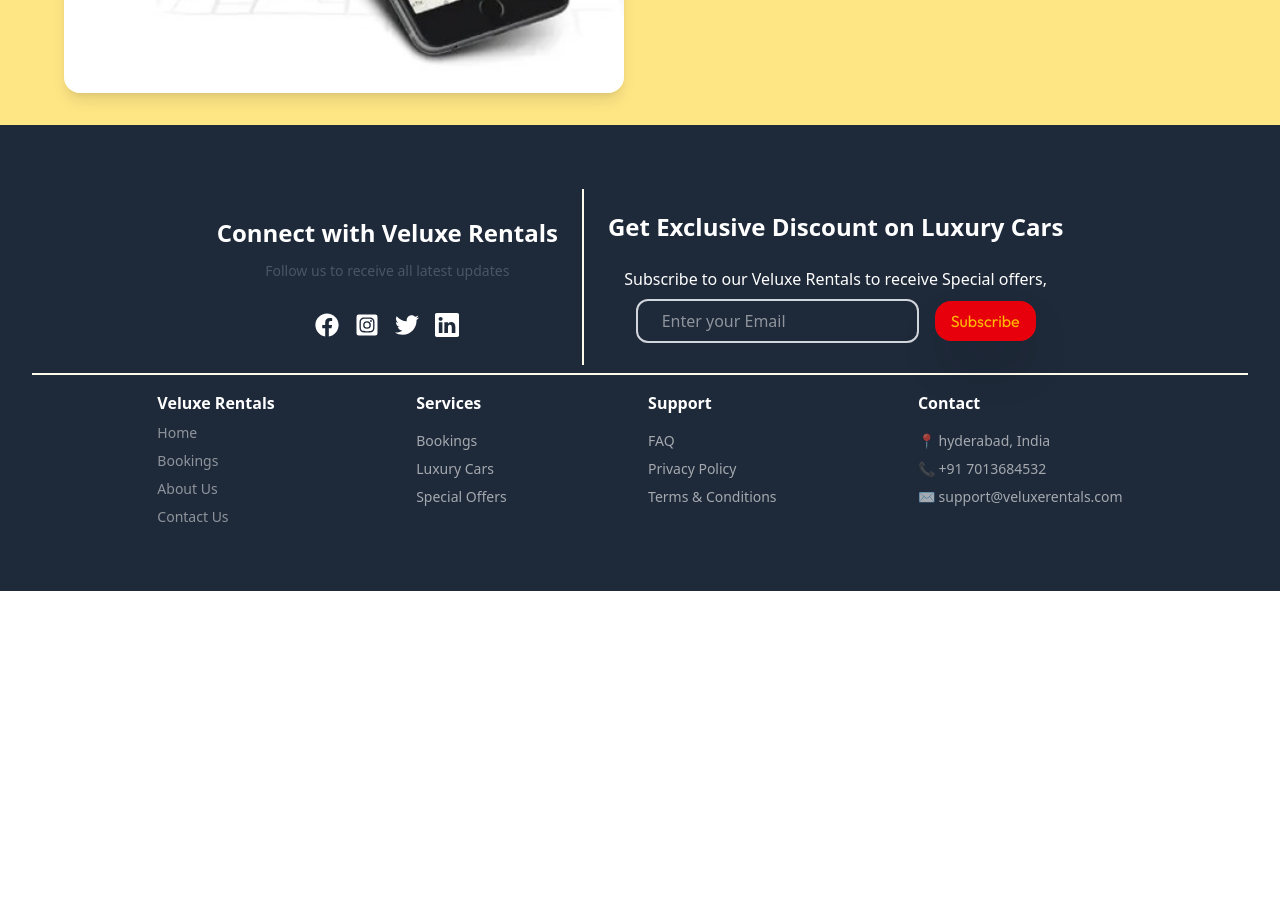
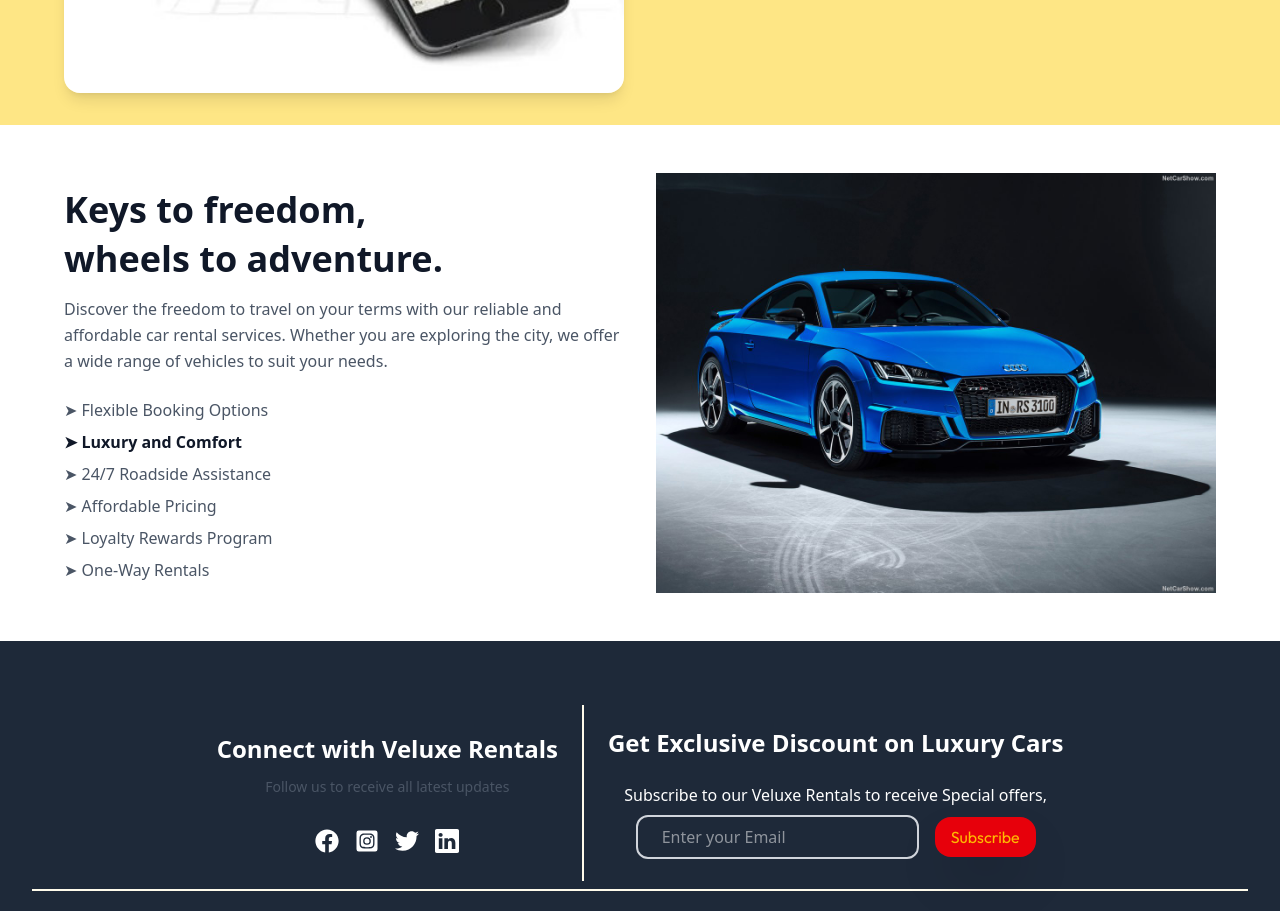
Before and after one commit to mdjameel04/Veluxe-Rentals, a React (Vite) app in the folder Frontend/: page / in a window 1280 px wide. Shown: the part 2640-3551 px from the top of the page. Before the commit the page ends 3231 px from the top, so only its background shows below. Built offline with nearby package versions, Linux system fonts and the light colour scheme; a web font is replaced by a local one.

Commit message:
added home featuers

```diff
--- a/Frontend/src/Components/Models.jsx
+++ b/Frontend/src/Components/Models.jsx
@@ -127,8 +127,54 @@
     </div>
   </div>
 </div>
+{/* info */}
 
+<div className="w-full bg-white px-8 md:px-16 py-12">
+  <div className="flex flex-col md:flex-row items-center justify-between gap-8">
 
+    {/* LEFT SIDE - TEXT CONTENT */}
+    <div className="w-full md:w-1/2">
+      <h2 className="text-3xl md:text-4xl font-extrabold text-gray-900 leading-snug mb-3">
+        Keys to freedom, <br /> wheels to adventure.
+      </h2>
+
+      <p className="text-gray-600 mb-6 leading-relaxed text-sm md:text-base">
+        Discover the freedom to travel on your terms with our reliable and affordable car rental services.
+        Whether you are exploring the city, we offer a wide range of vehicles to suit your needs.
+      </p>
+
+      <ul className="space-y-2">
+        <li className="text-sm md:text-base text-gray-600 hover:text-black cursor-pointer">
+          ➤ Flexible Booking Options
+        </li>
+        <li className="text-sm md:text-base text-gray-900 font-semibold hover:text-black cursor-pointer">
+          ➤ Luxury and Comfort
+        </li>
+        <li className="text-sm md:text-base text-gray-600 hover:text-black cursor-pointer">
+          ➤ 24/7 Roadside Assistance
+        </li>
+        <li className="text-sm md:text-base text-gray-600 hover:text-black cursor-pointer">
+          ➤ Affordable Pricing
+        </li>
+        <li className="text-sm md:text-base text-gray-600 hover:text-black cursor-pointer">
+          ➤ Loyalty Rewards Program
+        </li>
+        <li className="text-sm md:text-base text-gray-600 hover:text-black cursor-pointer">
+          ➤ One-Way Rentals
+        </li>
+      </ul>
+    </div>
+
+    {/* RIGHT SIDE - IMAGE */}
+    <div className="w-full md:w-1/2 flex justify-center">
+      <img
+        src={assets.Audi_tt}  // Replace with your image asset
+        alt="Luxury Car"
+        className="w-full  object-contain"
+      />
+    </div>
+  </div>
+</div>
 
 
     </section>
--- a/Frontend/src/assets/assets.js
+++ b/Frontend/src/assets/assets.js
@@ -19,6 +19,7 @@
 import contact_img from './Lamborgini-img.jpg'
 import Agent_img from './Agent-img.png'
 import mobile_map from './location.jpg'
+import Audi_tt from './Audi-TTimg2.jpg'
 export const assets = {
     video1,
     Logo,
@@ -34,7 +35,7 @@
     Agent_img,
     Sigin,login,
     booking,comfort,carIcon,Support24,eco_friendly,
-    contact_img, mobile_map
+    contact_img, mobile_map, Audi_tt
 
 }
 
```
